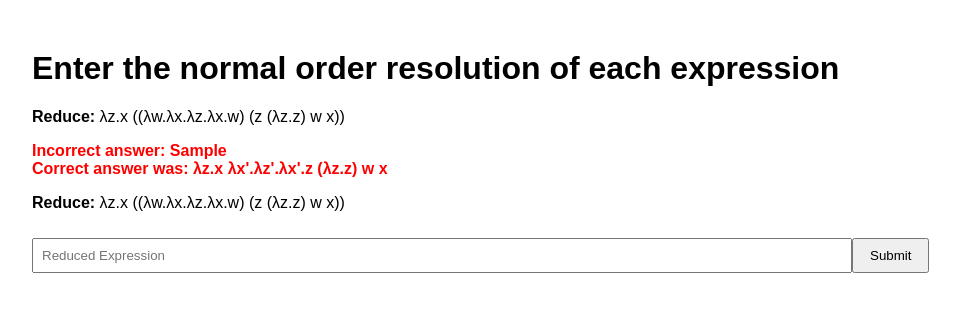
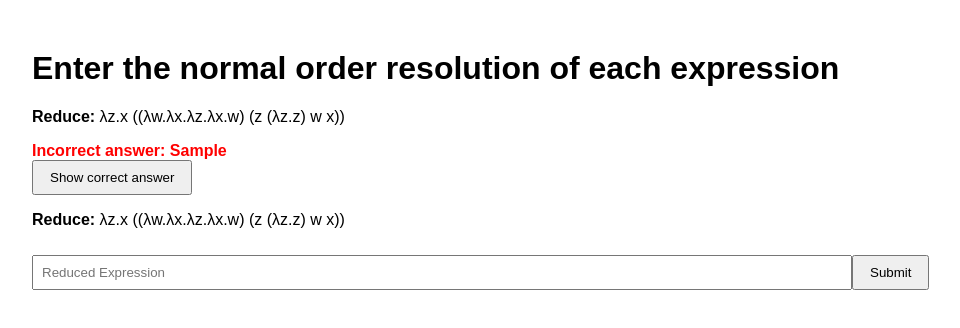
Before and after one commit to Dark-Hydra8/lambda-calculus-interactive-lesson, a React (Create React App) app: page / in a window 1280 px wide. Both pictures are taken after typing "Sample" into the empty fields and a click on the button "Submit". Shown: the top 328 px of the page, without its empty margins (108-1068 px from the left). Built offline with nearby package versions, Linux system fonts and the light colour scheme.

Commit message:
Add button giving the option to display a correct answer

```diff
--- a/src/App.tsx
+++ b/src/App.tsx
@@ -19,6 +19,7 @@ type Response = {
   correctAnswer: LambdaObject;
   correctAnswerStr: string;
   isCorrect: boolean;
+  showCorrectAnswer: boolean;
 };
 
 function has_variable(obj: LambdaObject, vari: Variable) : boolean {
@@ -131,6 +132,7 @@ const App: React.FC = () => {
       correctAnswer,
       correctAnswerStr: String(correctAnswer),
       isCorrect,
+      showCorrectAnswer: false,
     };
 
     setResponses([...responses, newResponse]);
@@ -152,11 +154,23 @@ const App: React.FC = () => {
           <p><strong>Reduce:</strong> {res.lambdaExprStr}</p>
           <p>
             {!res.isCorrect && (
-		<>
+              <>
                 <span className="incorrect"> Incorrect answer: {res.userAnswerStr}</span>
-		<br></br>
-	        <span className="incorrect"> Correct answer was: {res.correctAnswerStr} </span>
-		</>
+                <br></br>
+                {res.showCorrectAnswer ? (
+                  <span className="incorrect"> Correct answer was: {res.correctAnswerStr} </span>
+                ) : (
+                  <button
+                    onClick={() => {
+                      const updated = [...responses];
+                      updated[idx] = { ...updated[idx], showCorrectAnswer: true };
+                      setResponses(updated);
+                    }}
+                  >
+                    Show correct answer
+                  </button>
+                )}
+              </>
             )}
           </p>
         </div>
```
